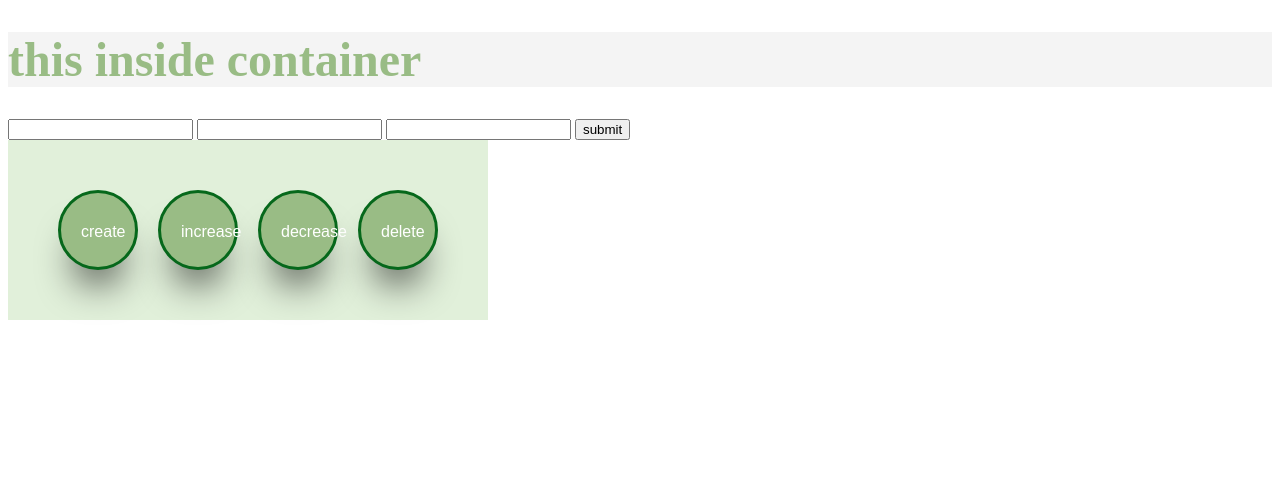
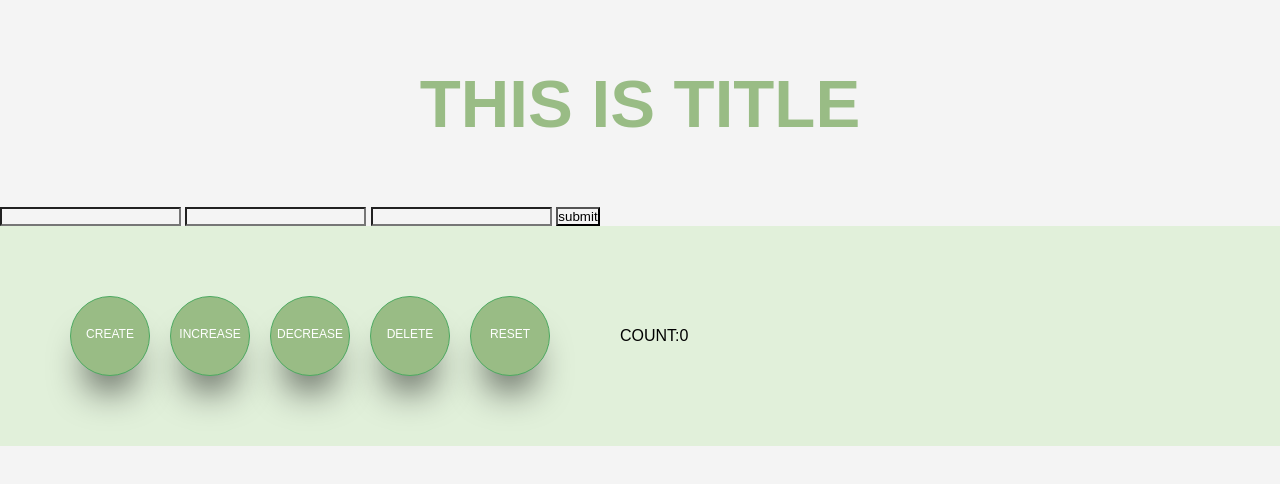
Before and after one commit to masashidev/javascript, a plain HTML site: page index.html in a window 1280 px wide. Drawn offline with Linux system fonts and the light colour scheme; a web font is replaced by a local one.

Commit message:
add button functionality

```diff
--- a/index.html
+++ b/index.html
@@ -4,31 +4,69 @@
   <meta charset="UTF-8">
   <meta name="viewport" content="width=device-width, initial-scale=1.0">
   <link rel="stylesheet" href="src/style.css">
+  <link rel="preconnect" href="https://fonts.googleapis.com">
+  <link rel="preconnect" href="https://fonts.gstatic.com" crossorigin>
+  <link href="https://fonts.googleapis.com/css2?family=Noto+Serif+JP:wght@200;500;900&family=Workbench&display=swap" rel="stylesheet">
   <title>Document</title>
 </head>
 <body>
   <main class="container">
-    <h1>this inside container</h1>
+  <div class="title">
+    <h1>THIS IS TITLE</h1>
+  </div>
 
-  </main>
+
   <form action="index.html" method="post">
     <input type="text" name="name" value="">
     <input type="text" name="email" value="">
     <input type="text" name="password" value="">
     <input type="submit" name="submit" value="submit">
   </form>
-  <div class="button-list">
-    <button type="button" name="button">create</button>
-    <button type="button" name="button">increase</button>
-    <button type="button" name="button">decrease</button>
-    <button type="button" name="button">delete</button>
+  <div class="content-panel">
+    <div class="button-list">
+      <button type="button" name="button" onclick="createParagraph()"
+      ><span>CREATE</span></button>
+      <button type="button" name="button"><span>INCREASE</span></button>
+      <button type="button" name="button"><span>DECREASE</span></button>
 
+      <button type="button" name="button"><span>DELETE</span></button>
+      <button type="button" name="button" onclick="reset()"><span>RESET</span></button>
+    </div>
+    <div class="meta-data">
+      <p>COUNT:<span id="count">0</span></p>
+    </div>
   </div>
+  <ul id="button-result">
+
+  </ul>
+
+  </main>
   <script>
-    const button = document.querySelector('button');
-    button.addEventListener('click', () => {
-      alert('button clicked');
-    });
+    // Create a new paragraph element
+    function createParagraph() {
+      let newParagraph = document.createElement('li');
+      newParagraph.textContent = 'This is a new paragraph.';
+
+      // Select the container div
+      let buttonResult = document.getElementById('button-result');
+
+      // Append the new paragraph as the last child of the container
+      buttonResult.appendChild(newParagraph);
+      countSentences();
+    }
+
+    function reset() {
+      let buttonResult = document.getElementById('button-result');
+      buttonResult.textContent = '';
+      countSentences();
+    }
+
+    function countSentences() {
+      let count = document.getElementById('count');
+      let elementAmount = document.getElementById('button-result').childElementCount;
+      count.textContent = elementAmount;
+    }
+
   </script>
 </body>
 </html>
--- a/src/style.css
+++ b/src/style.css
@@ -1,3 +1,9 @@
+body, input, button, select, textarea{
+  font-family: Workbench, Arial, Helvetica, sans-serif;
+  margin: 0;
+  padding: 0;
+  background-color: #f4f4f4;
+}
 h1 {
   font-size: 3em;
   color: #99BC85;
@@ -8,8 +14,21 @@ h1 {
   padding: 0;
   background-color: #f4f4f4;
 }
+
+.title{
+  text-align: center;
+  padding: 20px;
+  font-size: 1.4em;
+  color: #99BC85;
+}
+
+.content-panel{
+  display: flex;
+  padding: 20px;
+  background-color: #E1F0DA;
+}
 .button-list {
-  display: inline-flex;
+  display: flex;
   justify-content: start;
   align-items: center;
   padding: 40px;
@@ -19,17 +38,35 @@ h1 {
   background-color: #99BC85; /* Green background */
   color: white; /* White text */
   text-decoration: none; /* No underline on text */
-  font-size: 16px; /* Text size */
+  font-size: 12px; /* Text size */
 
   width: 80px; /* Width of the button */
   height: 80px; /* Height of the button */
 
   margin: 10px; /* Margin around the button */
   padding: 30px 20px; /* Top and bottom padding, left and right padding */
+  display: flex;
+  text-align: center; /* Center text */
+  justify-content: center;
 
-  border: 3px solid rgb(6, 104, 27); /* No border */
-  border-radius: 50%; /* Fully rounded corners */
+  border: 1px solid rgb(76, 169, 96); /* No border */
+  border-radius: 100%; /* Fully rounded corners */
 
   cursor: pointer; /* Pointer cursor on hover */
   box-shadow: 0px 30px 40px -20px rgba(0,0,0,1); /* Box shadow */
+
+  position: relative
 }
+
+.meta-data {
+  display: flex;
+  justify-content: center;
+  align-items: center;
+  padding: 20px;
+  background-color: #E1F0DA;
+}
+
+#button-result {
+  background-color: #E1F0DA;
+
+}
```
